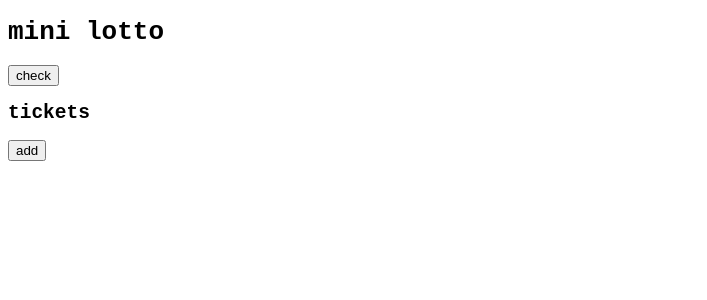
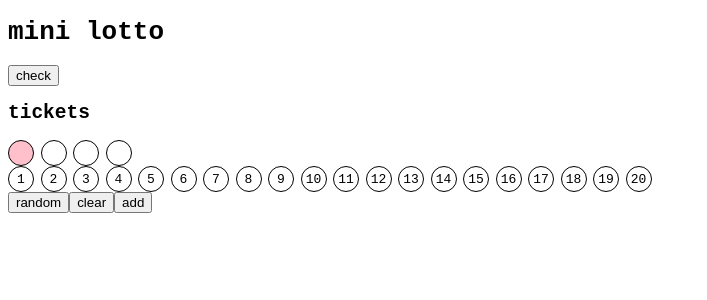
Before and after one commit to sankomi/mini-lotto, a React app: page / in a window 1280 px wide. Shown: the top 300 px of the page, without its empty margins (0-707 px from the left). Built offline with nearby package versions, Linux system fonts and the light colour scheme.

Commit message:
create your own

```diff
--- a/src/App.jsx
+++ b/src/App.jsx
@@ -22,22 +22,11 @@ export default function App() {
 		setResults([...results, {drawNumber, numbers: drawn}]);
 	}
 
-	function addRandomTicket(drawNumber, start, end, n) {
+	function addTicket(numbers) {
 		let ticket = {
 			drawNumber,
-			numbers: [],
+			numbers,
 		};
-
-		let pool = [];
-		for (let i = start; i <= end; i++) {
-			pool.push(i);
-		}
-
-		for (let i = 0; i < n; i++) {
-			let index = Math.floor(Math.random() * pool.length);
-			ticket.numbers.push(pool[index]);
-			pool.splice(index, 1);
-		}
 
 		setTickets([...tickets, ticket]);
 	}
@@ -47,7 +36,7 @@ export default function App() {
 		<button onClick={() => drawNumbers(1, 20, 4)}>check</button>
 		<LottoResult result={results.length > 0? results[results.length - 1]: null}/>
 		<TicketList tickets={tickets} results={results}/>
-		<button onClick={() => addRandomTicket(drawNumber, 1, 20, 4)}>add</button>
+		<TicketSelect start={1} end={20} n={4} addTicket={addTicket}/>
 	</>;
 }
 
@@ -86,6 +75,117 @@ function TicketItem({drawNumber, numbers, winning}) {
 	</li>;
 }
 
+function TicketSelect({start, end, n, addTicket}) {
+	const [selecting, setSelecting] = useState(0);
+	const [numbers, setNumbers] = useState(Array(n).fill(null));
+
+	let pool = [];
+	for (let i = start; i <= end; i++) {
+		pool.push(i);
+	}
+
+	function changeSelecting(index) {
+		if (index < n) {
+			setSelecting(index);
+		} else if (index >= 0) {
+			setSelecting(n - 1);
+		} else if (index < 0) {
+			setSelecting(0);
+		}
+	}
+
+	function selectNumber(number) {
+		if (numbers.includes(number)) {
+			return;
+		}
+
+		setNumbers(numbers.map((n, index) => {
+			if (index === selecting) {
+				return number;
+			} else {
+				return n;
+			}
+		}));
+
+		changeSelecting(selecting + 1);
+	}
+
+	function clear() {
+		setSelecting(0);
+		setNumbers(Array(n).fill(null));
+	}
+
+	function random() {
+		let pool = [];
+		for (let i = start; i <= end; i++) {
+			pool.push(i);
+		}
+
+		let numbers = [];
+		for (let i = 0; i < n; i++) {
+			let index = Math.floor(Math.random() * pool.length);
+			numbers.push(pool[index]);
+			pool.splice(index, 1);
+		}
+
+		setSelecting(n - 1);
+		setNumbers(numbers);
+	}
+
+	function add() {
+		if (numbers.some(number => number === null)) {
+			return;
+		}
+
+		addTicket(numbers);
+		clear();
+	}
+
+	return <>
+		<div className="select-numbers">
+			{numbers.map((number, index) => {
+				return <TicketSelectNumber
+					key={index}
+					value={number}
+					selecting={index === selecting}
+					onClick={() => changeSelecting(index)}
+				/>;
+			})}
+		</div>
+		<div className="select-buttons">
+			{pool.map((number, index) => {
+				return <TicketSelectButton
+					key={index}
+					value={number}
+					selected={numbers.includes(number)}
+					onClick={() => selectNumber(number)}
+				/>;
+			})}
+		</div>
+		<div>
+			<button onClick={random}>random</button>
+			<button onClick={clear}>clear</button>
+			<button onClick={add}>add</button>
+		</div>
+	</>;
+}
+
+function TicketSelectNumber({value, selecting, onClick}) {
+	if (selecting) {
+		return <button className="ball ball--selecting" onClick={onClick}>{value}</button>;
+	} else {
+		return <button className="ball" onClick={onClick}>{value}</button>;
+	}
+}
+
+function TicketSelectButton({value, selected, onClick}) {
+	if (selected) {
+		return <button className="ball ball--disabled" disabled>{value}</button>;
+	} else {
+		return <button className="ball" onClick={onClick}>{value}</button>;
+	}
+}
+
 function TicketBall({value, win}) {
 	let classes = ["ball"];
 	if (win) {
--- a/src/style.css
+++ b/src/style.css
@@ -10,18 +10,32 @@ html {
 
 	list-style: none;
 }
-.balls {
+.balls,
+.select-numbers,
+.select-buttons {
 	display: flex;
-	gap: 0.5rem;
+	flex-wrap: wrap;
+	gap: 0 0.5rem;
 }
 .ball {
+	display: block;
 	width: 2rem;
 	height: 2rem;
+	padding: 0;
 	border: 1px solid black;
 
+	background-color: white;
+	font-family: inherit;
+	font-size: inherit;
 	text-align: center;
-	line-height: 2;
+	line-height: 2rem;
 	border-radius: 50%;
+}
+.ball--selecting {
+	background-color: pink;
+}
+.ball--disabled {
+	background-color: lightgrey;
 }
 .ball--win {
 	background-color: lightgreen;
```
